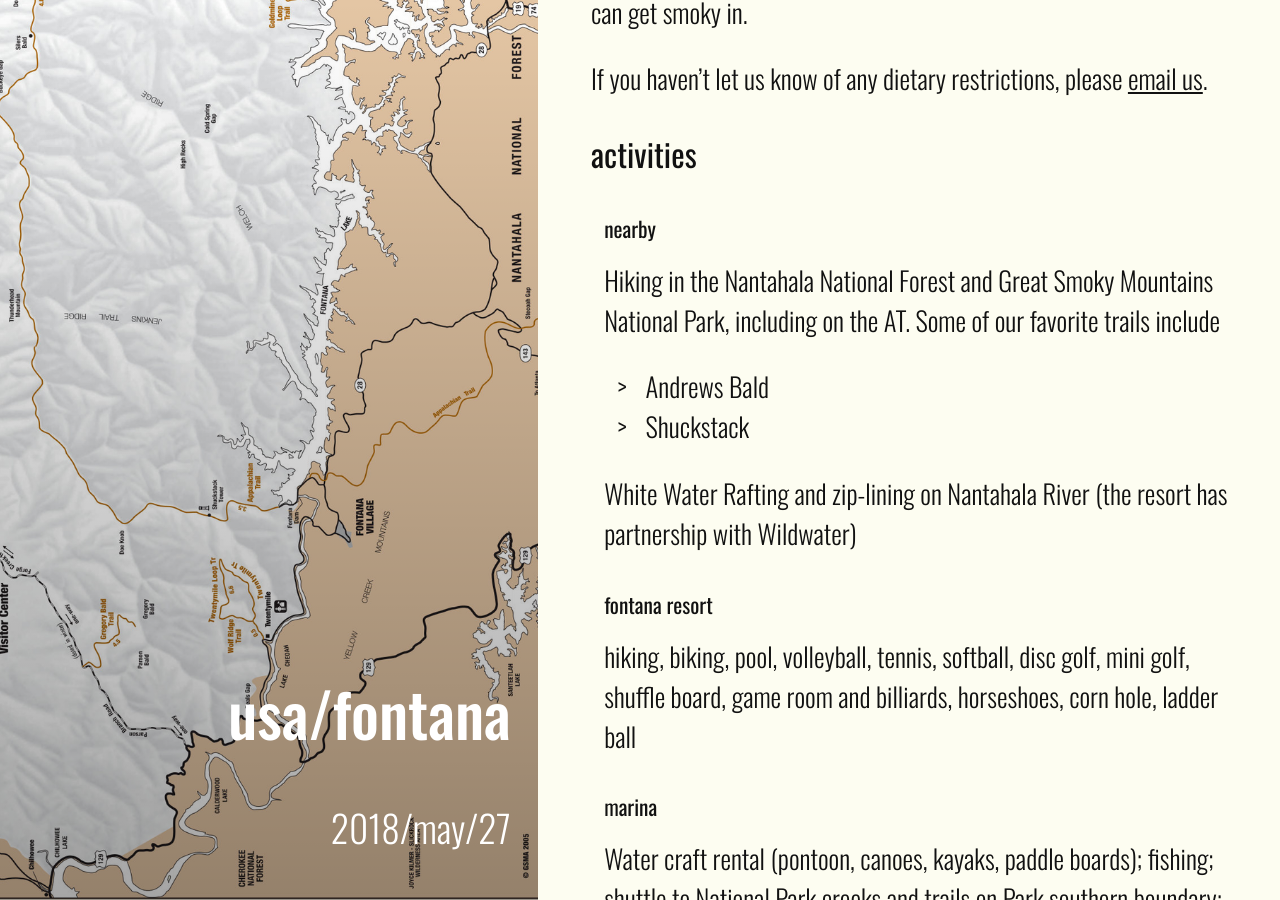
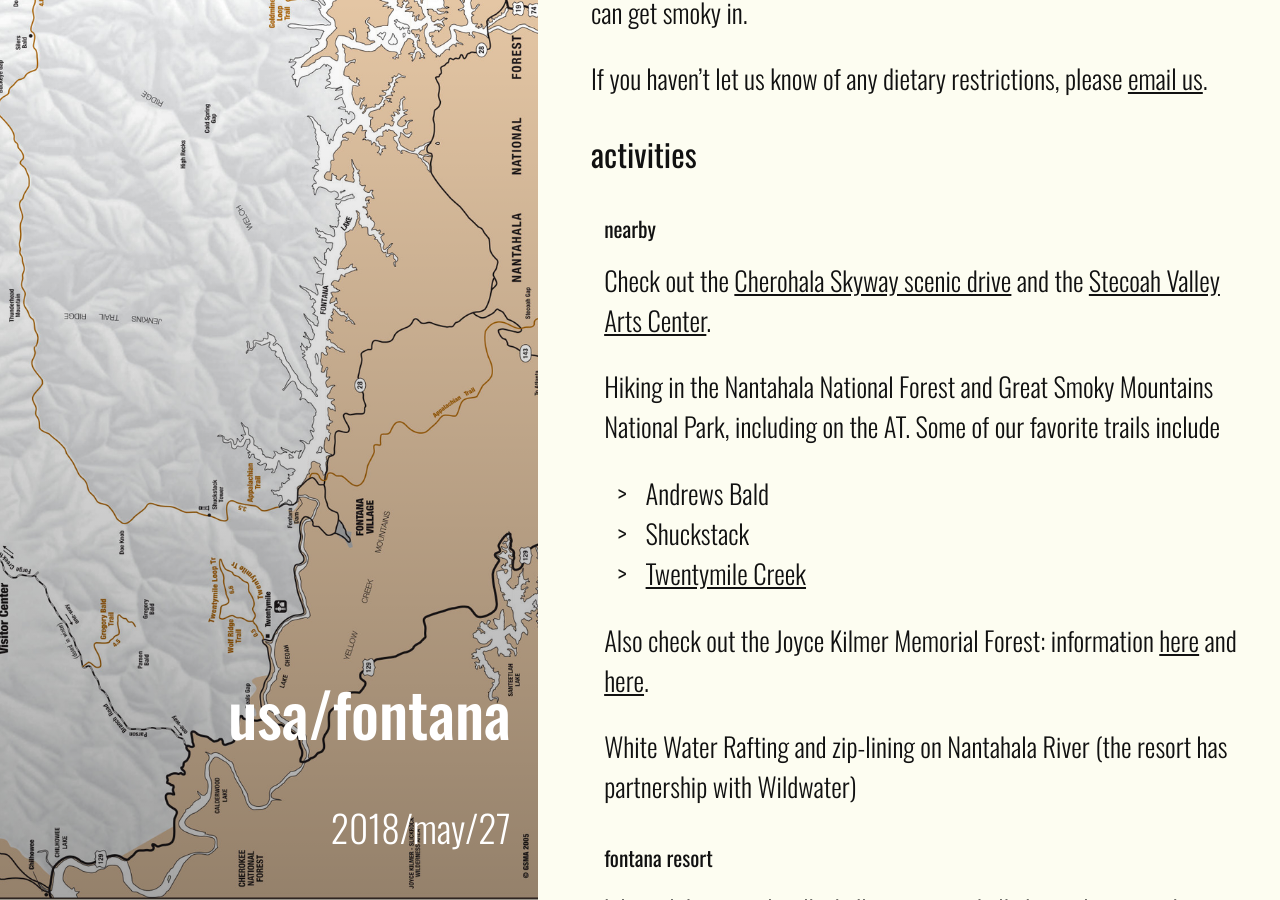
Before and after one commit to french-cherian/french-cherian.github.io, a Jekyll site: the page built from 2-usa.md, in a window 1280 px wide and 900 px high, scrolled down 2142 px. Built offline with Jekyll 4.4.1, drawn with Linux system fonts in a browser that asks for light colours; some of the changed text lies outside the part shown.

Commit message:
Activities courtesy maggie

```diff
--- a/2-usa.md
+++ b/2-usa.md
@@ -58,9 +58,16 @@ If you haven't let us know of any dietary restrictions, please [email us](mailto
 <div class="indentsome" markdown="1">
 
 ##### nearby
+
+Check out the [Cherohala Skyway scenic drive](http://www.cherohala.org) and the [Stecoah Valley Arts Center](https://www.stecoahvalleycenter.com/crafts.html).
+
 Hiking in the Nantahala National Forest and Great Smoky Mountains National Park, including on the AT. Some of our favorite trails include
 - Andrews Bald
 - Shuckstack
+- [Twentymile Creek](http://npplan.com/parks-by-state/north-carolina-national-parks/great-smoky-mountains-national-park-park-at-a-glance/great-smoky-mountains-national-park-twentymile-region/great-smoky-mountains-national-park-twentymile-loop-hike/)
+
+Also check out the Joyce Kilmer Memorial Forest: information [here](https://www.fs.usda.gov/recarea/nfsnc/null/recarea/?recid=48920&actid=70
+) and [here](https://www.romanticasheville.com/joyce_kilmer_forest.htm).
 
 White Water Rafting and zip-lining on Nantahala River (the resort has partnership with Wildwater)
 
```
Also changed, not shown: other parts of 2-usa.md (+1 -1 lines).
